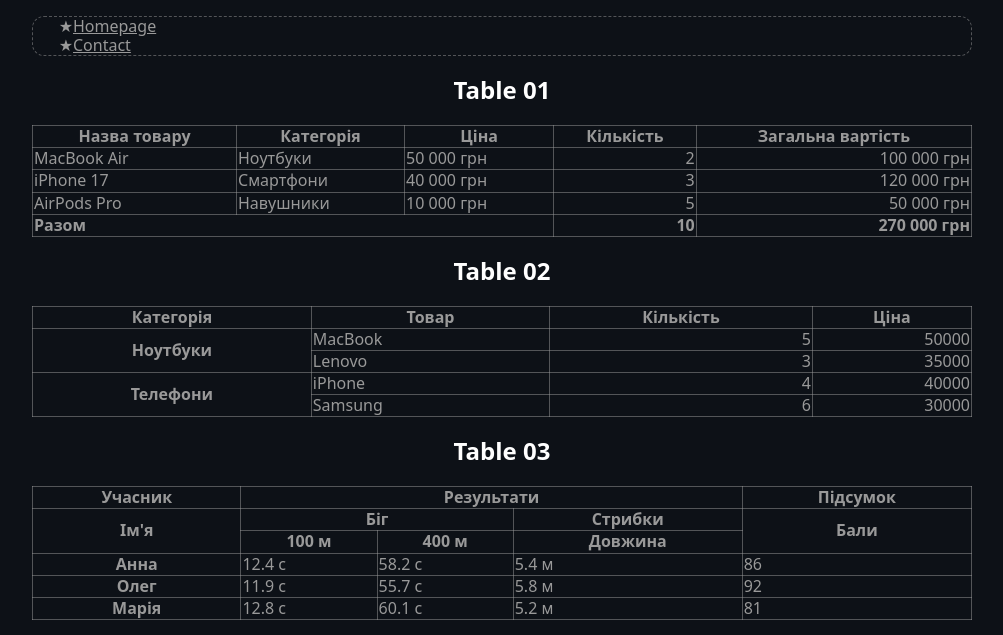
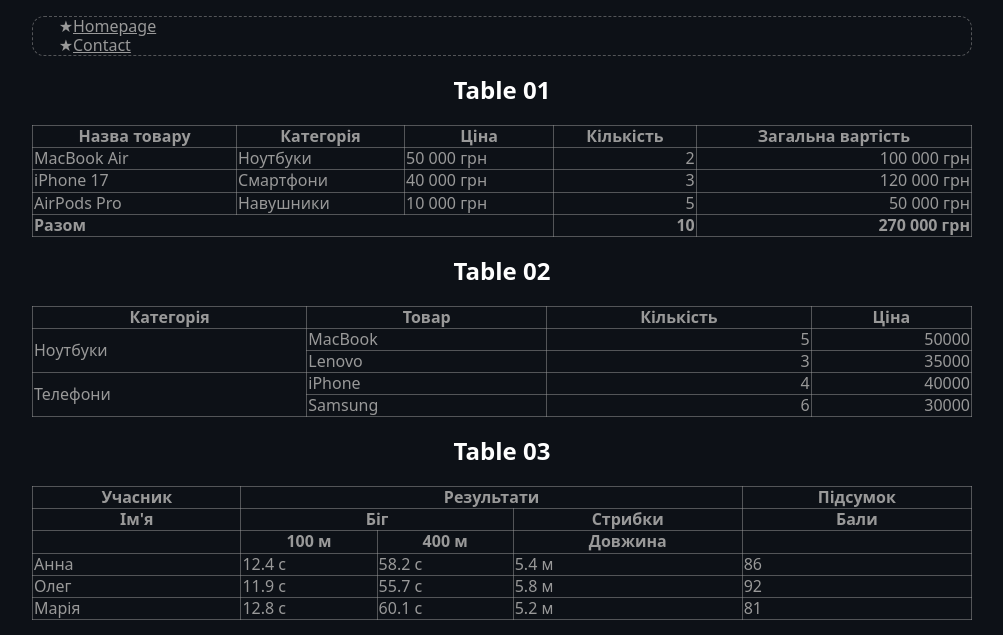
Before and after one commit to Fillia911/home-work-7, a plain HTML site: page pages/tables.html in a window 1280 px wide. Shown: the top 635 px of the page, without its empty margins (138-1141 px from the left). Drawn offline with nearby package versions, Linux system fonts and the light colour scheme.

Commit message:
Update Markup

```diff
--- a/pages/tables.html
+++ b/pages/tables.html
@@ -82,7 +82,7 @@
             </thead>
             <tbody>
               <tr>
-                <th rowspan="2">Ноутбуки</th>
+                <td rowspan="2">Ноутбуки</td>
                 <td>MacBook</td>
                 <td>5</td>
                 <td>50000</td>
@@ -93,7 +93,7 @@
                 <td>35000</td>
               </tr>
               <tr>
-                <th rowspan="2">Телефони</th>
+                <td rowspan="2">Телефони</td>
                 <td>iPhone</td>
                 <td>4</td>
                 <td>40000</td>
@@ -118,34 +118,36 @@
                 <th>Підсумок</th>
               </tr>
               <tr>
-                <th rowspan="2">Ім'я</th>
+                <th>Ім'я</th>
                 <th colspan="2">Біг</th>
                 <th>Стрибки</th>
-                <th rowspan="2">Бали</th>
+                <th>Бали</th>
               </tr>
               <tr>
+                <th></th>
                 <th>100 м</th>
                 <th>400 м</th>
                 <th>Довжина</th>
+                <th></th>
               </tr>
             </thead>
             <tbody>
               <tr>
-                <th>Анна</th>
+                <td>Анна</td>
                 <td>12.4 с</td>
                 <td>58.2 с</td>
                 <td>5.4 м</td>
                 <td>86</td>
               </tr>
               <tr>
-                <th>Олег</th>
+                <td>Олег</td>
                 <td>11.9 с</td>
                 <td>55.7 с</td>
                 <td>5.8 м</td>
                 <td>92</td>
               </tr>
               <tr>
-                <th>Марія</th>
+                <td>Марія</td>
                 <td>12.8 с</td>
                 <td>60.1 с</td>
                 <td>5.2 м</td>
```
